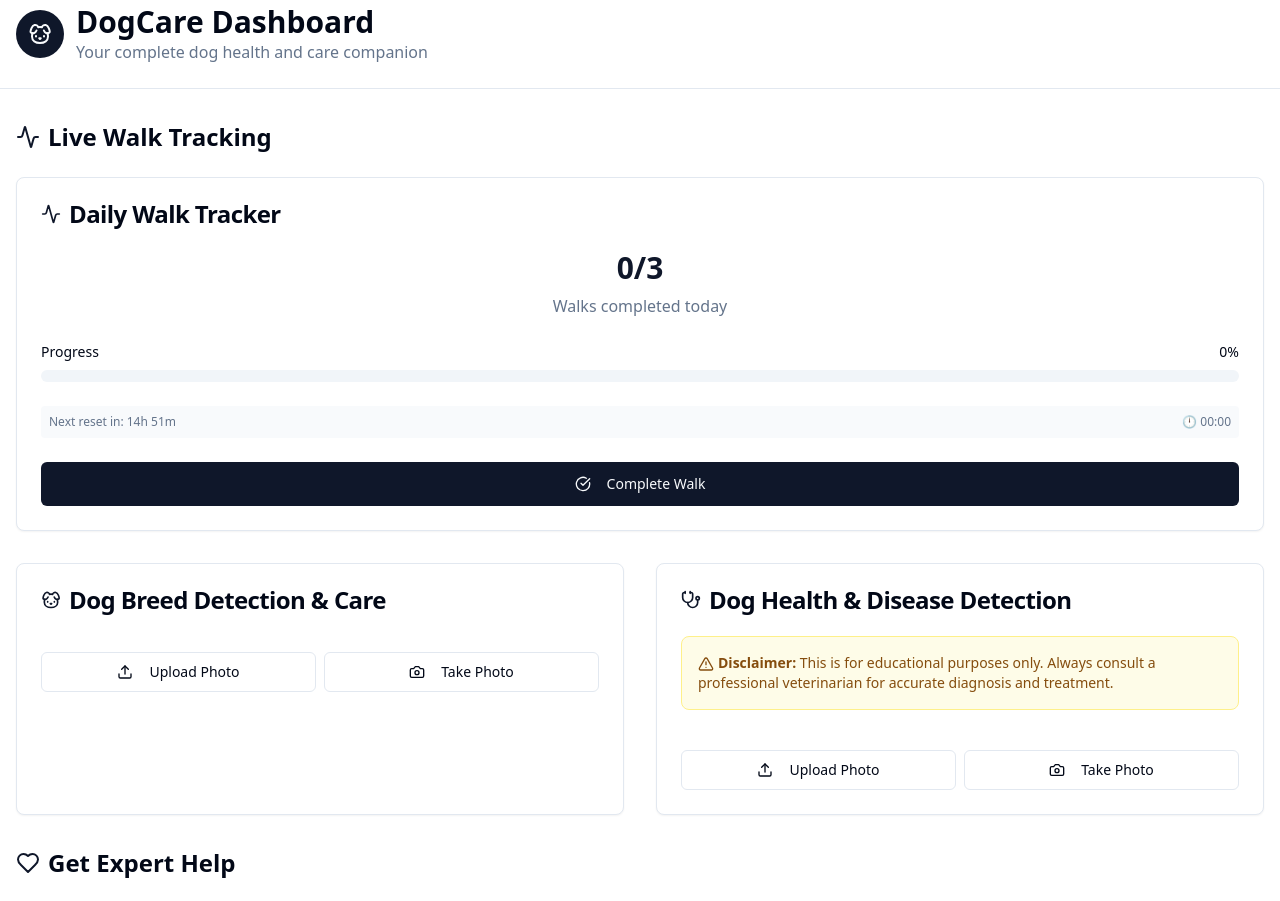
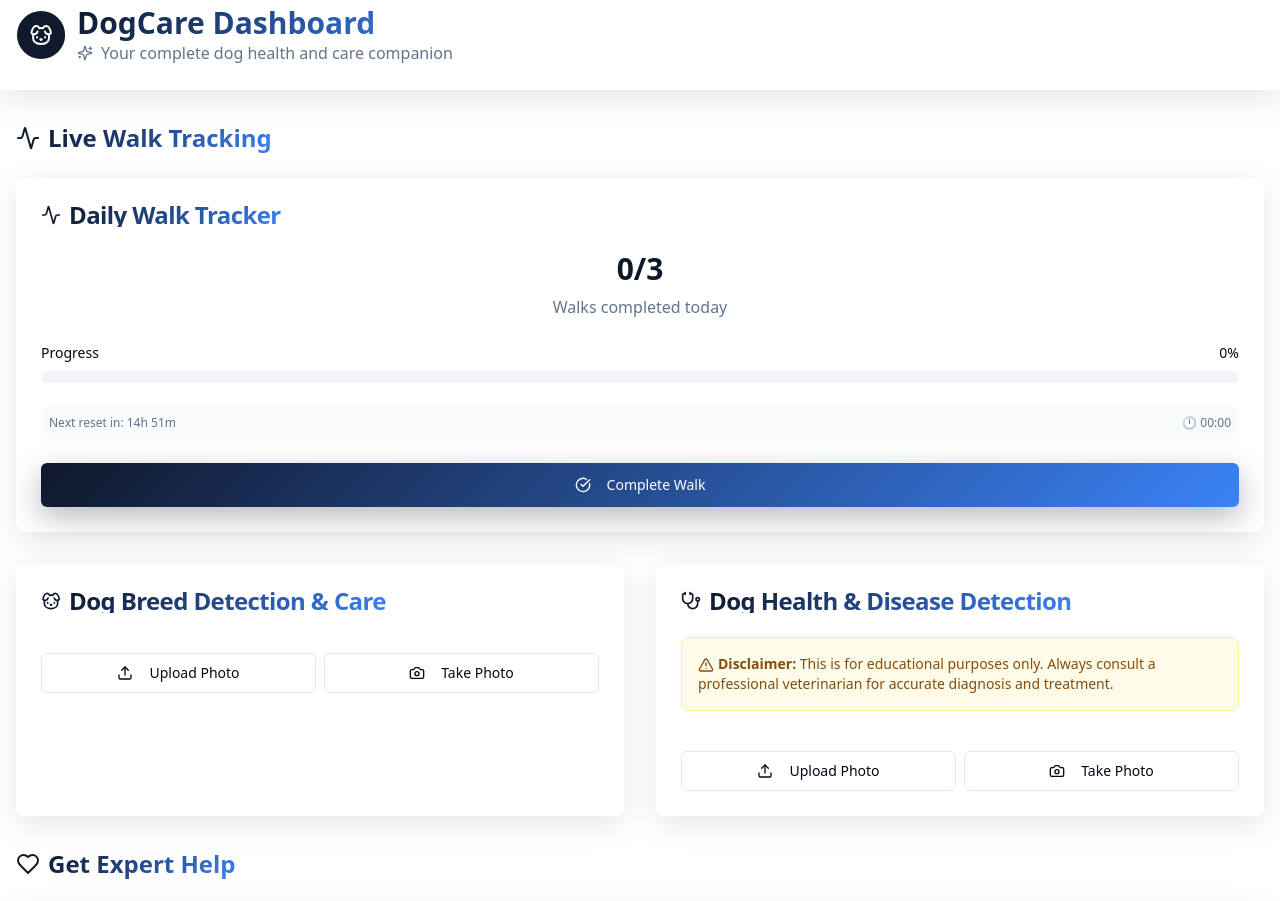
Before and after one commit to shaikTousif1308/Dogs-Dashboard-project-252, a React (Vite) app: page / in a window 1280 px wide. Shown: the part 20-921 px from the top of the page. Built offline with nearby package versions, Linux system fonts and the light colour scheme.

Commit message:
Fix: Improve app appearance and add animations
- Address issues with the app's visual presentation.
- Implement animated paws that appear randomly.
- Integrate AOS (Animate On Scroll) library for enhanced animations.

```diff
--- a/package.json
+++ b/package.json
@@ -40,6 +40,7 @@
     "@radix-ui/react-toggle-group": "^1.1.0",
     "@radix-ui/react-tooltip": "^1.1.4",
     "@tanstack/react-query": "^5.56.2",
+    "aos": "^2.3.4",
     "class-variance-authority": "^0.7.1",
     "clsx": "^2.1.1",
     "cmdk": "^1.0.0",
--- a/src/components/BreedDetection.tsx
+++ b/src/components/BreedDetection.tsx
@@ -84,11 +84,11 @@ export default function BreedDetection() {
   };
 
   return (
-    <Card className="w-full h-full flex flex-col">
+    <Card className="w-full h-full flex flex-col glass-card border-white/20">
       <CardHeader className="flex-shrink-0">
         <CardTitle className="flex items-center gap-2">
-          <Dog className="w-5 h-5 text-primary" />
-          Dog Breed Detection & Care
+          <Dog className="w-5 h-5 text-primary pulse-glow" />
+          <span className="gradient-text">Dog Breed Detection & Care</span>
         </CardTitle>
       </CardHeader>
       <CardContent className="space-y-6 flex-1 flex flex-col">
@@ -134,7 +134,7 @@ export default function BreedDetection() {
             <Button
               onClick={analyzeBreed}
               disabled={isAnalyzing}
-              className="w-full"
+              className="w-full hero-button text-white border-0"
               size="lg"
             >
               {isAnalyzing ? "Analyzing..." : "Detect Breed & Get Care Tips"}
--- a/src/components/DiseaseDetection.tsx
+++ b/src/components/DiseaseDetection.tsx
@@ -111,11 +111,11 @@ export default function DiseaseDetection() {
   };
 
   return (
-    <Card className="w-full h-full flex flex-col">
+    <Card className="w-full h-full flex flex-col glass-card border-white/20">
       <CardHeader className="flex-shrink-0">
         <CardTitle className="flex items-center gap-2">
-          <Stethoscope className="w-5 h-5 text-primary" />
-          Dog Health & Disease Detection
+          <Stethoscope className="w-5 h-5 text-primary pulse-glow" />
+          <span className="gradient-text">Dog Health & Disease Detection</span>
         </CardTitle>
       </CardHeader>
       <CardContent className="space-y-6 flex-1 flex flex-col">
@@ -168,7 +168,7 @@ export default function DiseaseDetection() {
             <Button
               onClick={analyzeDisease}
               disabled={isAnalyzing}
-              className="w-full"
+              className="w-full hero-button text-white border-0"
               size="lg"
             >
               {isAnalyzing ? "Analyzing Health..." : "Analyze Health Condition"}
--- a/src/components/WalkTracker.tsx
+++ b/src/components/WalkTracker.tsx
@@ -134,11 +134,11 @@ export default function WalkTracker() {
   };
 
   return (
-    <Card className="w-full">
+    <Card className="w-full glass-card border-white/20">
       <CardHeader>
         <CardTitle className="flex items-center gap-2">
-          <Activity className="w-5 h-5 text-primary" />
-          Daily Walk Tracker
+          <Activity className="w-5 h-5 text-primary pulse-glow" />
+          <span className="gradient-text">Daily Walk Tracker</span>
         </CardTitle>
       </CardHeader>
       <CardContent className="space-y-6">
@@ -174,7 +174,7 @@ export default function WalkTracker() {
         <Button
           onClick={completeWalk}
           disabled={walksCompleted >= totalWalks}
-          className="w-full"
+          className="w-full hero-button text-white border-0"
           size="lg"
         >
           <CheckCircle className="w-4 h-4 mr-2" />
--- a/src/index.css
+++ b/src/index.css
@@ -1,10 +1,140 @@
 @tailwind base;
 @tailwind components;
 @tailwind utilities;
+@import 'aos/dist/aos.css';
 
 /* Definition of the design system. All colors, gradients, fonts, etc should be defined here.
 All colors MUST be HSL.
 */
+
+/* Animated Background */
+.animated-background {
+  position: fixed;
+  top: 0;
+  left: 0;
+  width: 100%;
+  height: 100%;
+  background: linear-gradient(135deg, hsl(220 14% 96%) 0%, hsl(210 20% 98%) 100%);
+  z-index: -1;
+  overflow: hidden;
+}
+
+.dark .animated-background {
+  background: linear-gradient(135deg, hsl(222.2 84% 4.9%) 0%, hsl(217.2 32.6% 17.5%) 100%);
+}
+
+.floating-paws {
+  position: absolute;
+  width: 100%;
+  height: 100%;
+  overflow: hidden;
+  pointer-events: none;
+}
+
+.paw-print {
+  position: absolute;
+  color: hsl(var(--primary) / 0.1);
+  font-size: 2rem;
+  animation: floatingPaws 12s ease-in-out infinite;
+  opacity: 0;
+}
+
+.dark .paw-print {
+  color: hsl(var(--primary) / 0.2);
+}
+
+@keyframes floatingPaws {
+  0% {
+    opacity: 0;
+    transform: translateY(100vh) scale(0.5) rotate(0deg);
+  }
+  10% {
+    opacity: 1;
+    transform: translateY(80vh) scale(1) rotate(10deg);
+  }
+  50% {
+    opacity: 0.8;
+    transform: translateY(20vh) scale(1.2) rotate(-5deg);
+  }
+  90% {
+    opacity: 0.3;
+    transform: translateY(-10vh) scale(0.8) rotate(15deg);
+  }
+  100% {
+    opacity: 0;
+    transform: translateY(-20vh) scale(0.3) rotate(0deg);
+  }
+}
+
+/* Glassmorphism Effects */
+.glass-card {
+  background: rgba(255, 255, 255, 0.1);
+  backdrop-filter: blur(20px);
+  -webkit-backdrop-filter: blur(20px);
+  border: 1px solid rgba(255, 255, 255, 0.2);
+  box-shadow: 0 8px 32px rgba(0, 0, 0, 0.1);
+}
+
+.dark .glass-card {
+  background: rgba(255, 255, 255, 0.05);
+  border: 1px solid rgba(255, 255, 255, 0.1);
+  box-shadow: 0 8px 32px rgba(0, 0, 0, 0.3);
+}
+
+/* Enhanced Button Styles */
+.hero-button {
+  background: linear-gradient(135deg, hsl(var(--primary)) 0%, hsl(217.2 91.2% 59.8%) 100%);
+  box-shadow: 0 10px 30px hsl(var(--primary) / 0.3);
+  transition: all 0.3s ease;
+}
+
+.hero-button:hover {
+  transform: translateY(-3px);
+  box-shadow: 0 15px 40px hsl(var(--primary) / 0.4);
+}
+
+/* Gradient Text */
+.gradient-text {
+  background: linear-gradient(135deg, hsl(var(--primary)) 0%, hsl(217.2 91.2% 59.8%) 100%);
+  -webkit-background-clip: text;
+  -webkit-text-fill-color: transparent;
+  background-clip: text;
+}
+
+/* Card Hover Effects */
+.hover-lift {
+  transition: all 0.3s ease;
+}
+
+.hover-lift:hover {
+  transform: translateY(-5px);
+  box-shadow: 0 20px 40px rgba(0, 0, 0, 0.15);
+}
+
+.dark .hover-lift:hover {
+  box-shadow: 0 20px 40px rgba(0, 0, 0, 0.4);
+}
+
+/* Progress Ring Animation */
+.progress-ring {
+  transition: stroke-dashoffset 0.5s ease-in-out;
+}
+
+/* Pulse Animation */
+@keyframes pulse-glow {
+  0%, 100% {
+    opacity: 1;
+    transform: scale(1);
+  }
+  50% {
+    opacity: 0.8;
+    transform: scale(1.05);
+  }
+}
+
+.pulse-glow {
+  animation: pulse-glow 2s ease-in-out infinite;
+}
 
 @layer base {
   :root {
--- a/src/pages/Index.tsx
+++ b/src/pages/Index.tsx
@@ -1,71 +1,136 @@
+import { useEffect } from "react";
 import WalkTracker from "@/components/WalkTracker";
 import BreedDetection from "@/components/BreedDetection";
 import DiseaseDetection from "@/components/DiseaseDetection";
 import HelpSection from "@/components/HelpSection";
-import { Dog, Heart, Activity } from "lucide-react";
+import { Dog, Heart, Activity, Sparkles } from "lucide-react";
+import AOS from 'aos';
 
 const Index = () => {
+  useEffect(() => {
+    AOS.init({
+      duration: 1000,
+      once: true,
+      offset: 100,
+    });
+
+    // Create random floating paws
+    const createFloatingPaw = () => {
+      const pawsContainer = document.querySelector('.floating-paws');
+      if (!pawsContainer) return;
+
+      const paw = document.createElement('div');
+      paw.innerHTML = '🐾';
+      paw.className = 'paw-print';
+
+      // Random horizontal position
+      paw.style.left = Math.random() * 100 + '%';
+
+      // Random animation delay
+      paw.style.animationDelay = Math.random() * 5 + 's';
+
+      // Random animation duration
+      paw.style.animationDuration = (8 + Math.random() * 8) + 's';
+
+      pawsContainer.appendChild(paw);
+
+      // Remove after animation
+      setTimeout(() => {
+        if (paw.parentNode) {
+          paw.parentNode.removeChild(paw);
+        }
+      }, 16000);
+    };
+
+    // Create paws at random intervals
+    const pawInterval = setInterval(() => {
+      if (Math.random() > 0.3) { // 70% chance to create a paw
+        createFloatingPaw();
+      }
+    }, 2000 + Math.random() * 3000); // Random interval between 2-5 seconds
+
+    return () => {
+      clearInterval(pawInterval);
+    };
+  }, []);
+
   return (
-    <div className="min-h-screen bg-background">
+    <div className="min-h-screen bg-background relative overflow-hidden">
+      {/* Animated Background */}
+      <div className="animated-background">
+        <div className="floating-paws"></div>
+      </div>
       {/* Header */}
-      <header className="border-b bg-card">
+      <header className="glass-card border-b border-white/20 relative z-10" data-aos="fade-down">
         <div className="container mx-auto px-4 py-6">
           <div className="flex items-center gap-3">
-            <div className="w-12 h-12 bg-primary rounded-full flex items-center justify-center">
+            <div className="w-12 h-12 bg-primary rounded-full flex items-center justify-center pulse-glow">
               <Dog className="w-6 h-6 text-primary-foreground" />
             </div>
             <div>
-              <h1 className="text-3xl font-bold">DogCare Dashboard</h1>
-              <p className="text-muted-foreground">Your complete dog health and care companion</p>
+              <h1 className="text-3xl font-bold gradient-text">DogCare Dashboard</h1>
+              <p className="text-muted-foreground flex items-center gap-2">
+                <Sparkles className="w-4 h-4" />
+                Your complete dog health and care companion
+              </p>
             </div>
           </div>
         </div>
       </header>
 
       {/* Main Content */}
-      <main className="container mx-auto px-4 py-8">
+      <main className="container mx-auto px-4 py-8 relative z-10">
         <div className="space-y-8">
           {/* Live Walk Tracker */}
-          <section>
+          <section data-aos="fade-up" data-aos-delay="100">
             <div className="flex items-center gap-2 mb-6">
-              <Activity className="w-6 h-6 text-primary" />
-              <h2 className="text-2xl font-bold">Live Walk Tracking</h2>
+              <Activity className="w-6 h-6 text-primary pulse-glow" />
+              <h2 className="text-2xl font-bold gradient-text">Live Walk Tracking</h2>
             </div>
-            <WalkTracker />
+            <div className="hover-lift">
+              <WalkTracker />
+            </div>
           </section>
 
           {/* Main Features Grid */}
           <div className="grid gap-8 lg:grid-cols-2">
             {/* Breed Detection */}
-            <section className="h-full">
-              <div className="h-full">
+            <section className="h-full" data-aos="fade-up" data-aos-delay="200">
+              <div className="h-full hover-lift">
                 <BreedDetection />
               </div>
             </section>
 
             {/* Disease Detection */}
-            <section className="h-full">
-              <div className="h-full">
+            <section className="h-full" data-aos="fade-up" data-aos-delay="300">
+              <div className="h-full hover-lift">
                 <DiseaseDetection />
               </div>
             </section>
           </div>
 
           {/* Help Section */}
-          <section>
+          <section data-aos="fade-up" data-aos-delay="400">
             <div className="flex items-center gap-2 mb-6">
-              <Heart className="w-6 h-6 text-primary" />
-              <h2 className="text-2xl font-bold">Get Expert Help</h2>
+              <Heart className="w-6 h-6 text-primary pulse-glow" />
+              <h2 className="text-2xl font-bold gradient-text">Get Expert Help</h2>
             </div>
-            <HelpSection />
+            <div className="hover-lift">
+              <HelpSection />
+            </div>
           </section>
         </div>
       </main>
 
       {/* Footer */}
-      <footer className="border-t bg-card mt-16">
+      <footer className="glass-card border-t border-white/20 mt-16 relative z-10" data-aos="fade-up" data-aos-delay="500">
         <div className="container mx-auto px-4 py-6 text-center text-muted-foreground">
-          <p>🐕 DogCare Dashboard - Keeping your furry friend healthy and happy</p>
+          <p className="flex items-center justify-center gap-2">
+            <span>🐕</span>
+            <span className="gradient-text font-semibold">DogCare Dashboard</span>
+            <span>- Keeping your furry friend healthy and happy</span>
+            <Sparkles className="w-4 h-4" />
+          </p>
         </div>
       </footer>
     </div>
```
Also changed, not shown: src/components/HelpSection.tsx (+4 -4 lines), 1 other file (tests, documents, lock files or other folders).
